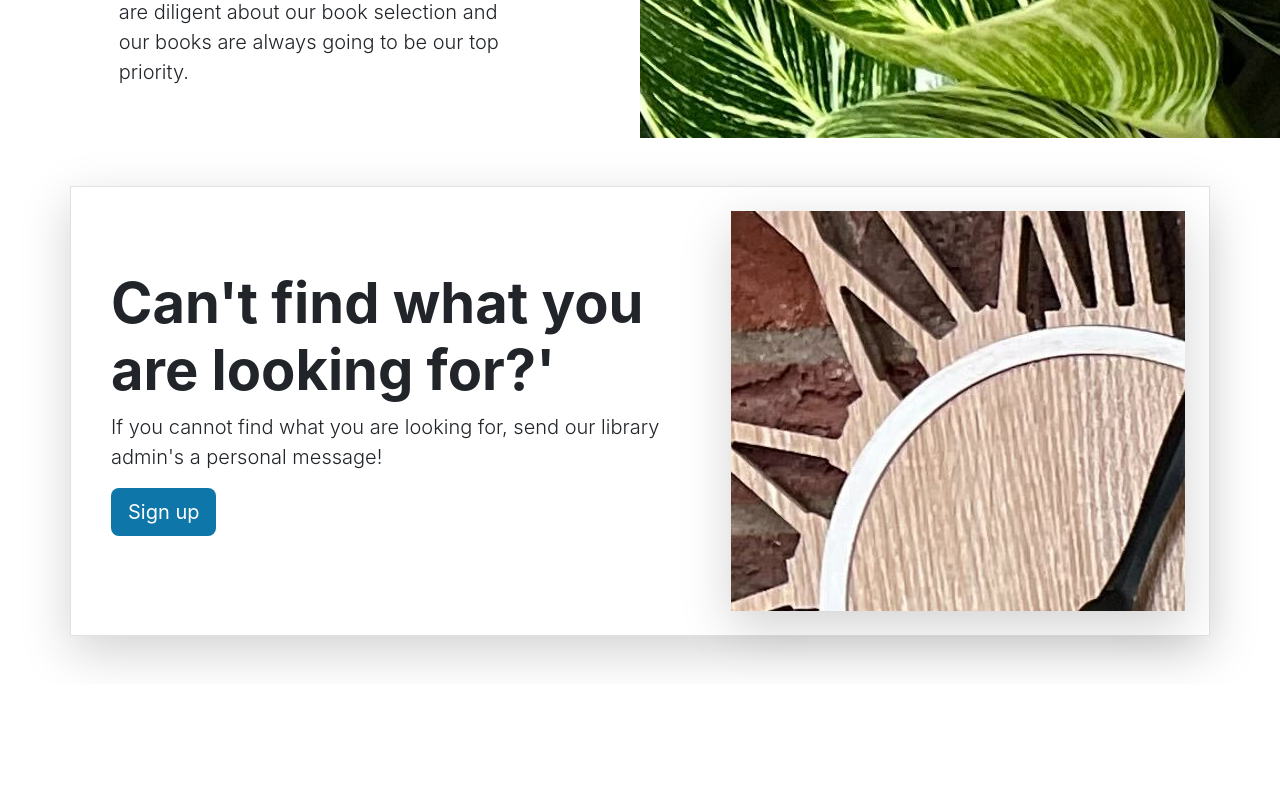
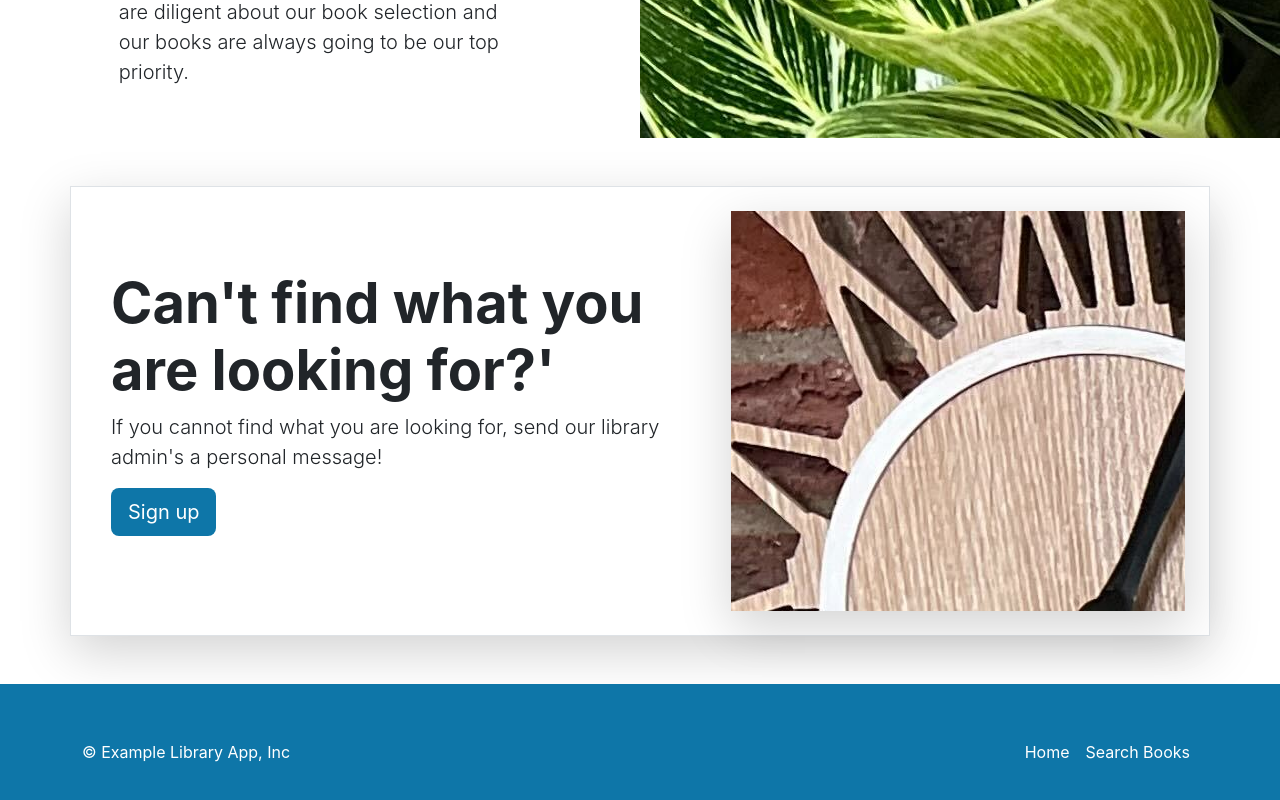
Before and after one commit to EnricoBreg/react-library-fe, a React (Create React App) app: page / in a window 1280 px wide. Shown: the part 1780-2580 px from the top of the page. Before the commit the page ends 2464 px from the top, so only its background shows below. Built offline with nearby package versions, Linux system fonts and the light colour scheme.

Commit message:
88 - aggiunto componente homepage per contenere tutti i componenti della homepage, aggiustati collegamenti con returnbook component

```diff
--- a/src/App.tsx
+++ b/src/App.tsx
@@ -1,20 +1,14 @@
 import "./App.css";
-import { Carousel } from "./layouts/HomePage/Carousel";
-import { ExploreTopBooks } from "./layouts/HomePage/ExploreTopBooks";
-import { Heros } from "./layouts/HomePage/Heros";
-import { LibraryServices } from "./layouts/HomePage/LibraryServices";
+import { HomePage } from "./layouts/HomePage/HomePage";
+import { Footer } from "./layouts/NavbarAndFooter/Footer";
 import { Navbar } from "./layouts/NavbarAndFooter/Navbar";
 
-function App() {
+export const App = () => {
   return (
     <>
       <Navbar />
-      <ExploreTopBooks />
-      <Carousel />
-      <Heros />
-      <LibraryServices />
+      <HomePage />
+      <Footer />
     </>
   );
-}
-
-export default App;
+};
--- a/src/index.tsx
+++ b/src/index.tsx
@@ -1,7 +1,7 @@
 import React from "react";
 import ReactDOM from "react-dom/client";
 import "./index.css";
-import App from "./App";
+import { App } from "./App";
 
 const root = ReactDOM.createRoot(
   document.getElementById("root") as HTMLElement
--- /dev/null
+++ b/src/layouts/HomePage/HomePage.tsx
@@ -0,0 +1,15 @@
+import { Carousel } from "./components/Carousel";
+import { ExploreTopBooks } from "./components/ExploreTopBooks";
+import { Heros } from "./components/Heros";
+import { LibraryServices } from "./components/LibraryServices";
+
+export const HomePage = () => {
+  return (
+    <>
+      <ExploreTopBooks />
+      <Carousel />
+      <Heros />
+      <LibraryServices />
+    </>
+  );
+};
--- a/src/layouts/HomePage/ReturnBook.tsx
+++ b/src/layouts/HomePage/components/ReturnBook.tsx
@@ -5,7 +5,7 @@
     <div className="col-xs-6 col-sm-6 col-md-4 col-lg-3 mb-3">
       <div className="text-center">
         <img
-          src={require("./../../Images/BooksImages/book-luv2code-1000.png")}
+          src={require("./../../../Images/BooksImages/book-luv2code-1000.png")}
           width="151"
           height="233"
           alt="book"
--- /dev/null
+++ b/src/layouts/NavbarAndFooter/Footer.tsx
@@ -0,0 +1,23 @@
+import React from "react";
+
+export const Footer = () => {
+  return (
+    <div className="main-color">
+      <footer className="container d-flex flex-wrap justify-content-between align-items-center py-5 main-color">
+        <p className="col-md-4 mb-0 text-white">© Example Library App, Inc</p>
+        <ul className="nav navbar-dark col-md-4 justify-content-end">
+          <li className="nav-item">
+            <a className="nav-link px-2 text-white" href="#">
+              Home
+            </a>
+          </li>
+          <li className="nav-item">
+            <a className="nav-link px-2 text-white" href="#">
+              Search Books
+            </a>
+          </li>
+        </ul>
+      </footer>
+    </div>
+  );
+};
```
Also changed, not shown: src/layouts/HomePage/components/Carousel.tsx (renamed from src/layouts/HomePage/Carousel.tsx), src/layouts/HomePage/components/ExploreTopBooks.tsx (renamed from src/layouts/HomePage/ExploreTopBooks.tsx), src/layouts/HomePage/components/Heros.tsx (renamed from src/layouts/HomePage/Heros.tsx), src/layouts/HomePage/components/LibraryServices.tsx (renamed from src/layouts/HomePage/LibraryServices.tsx).
